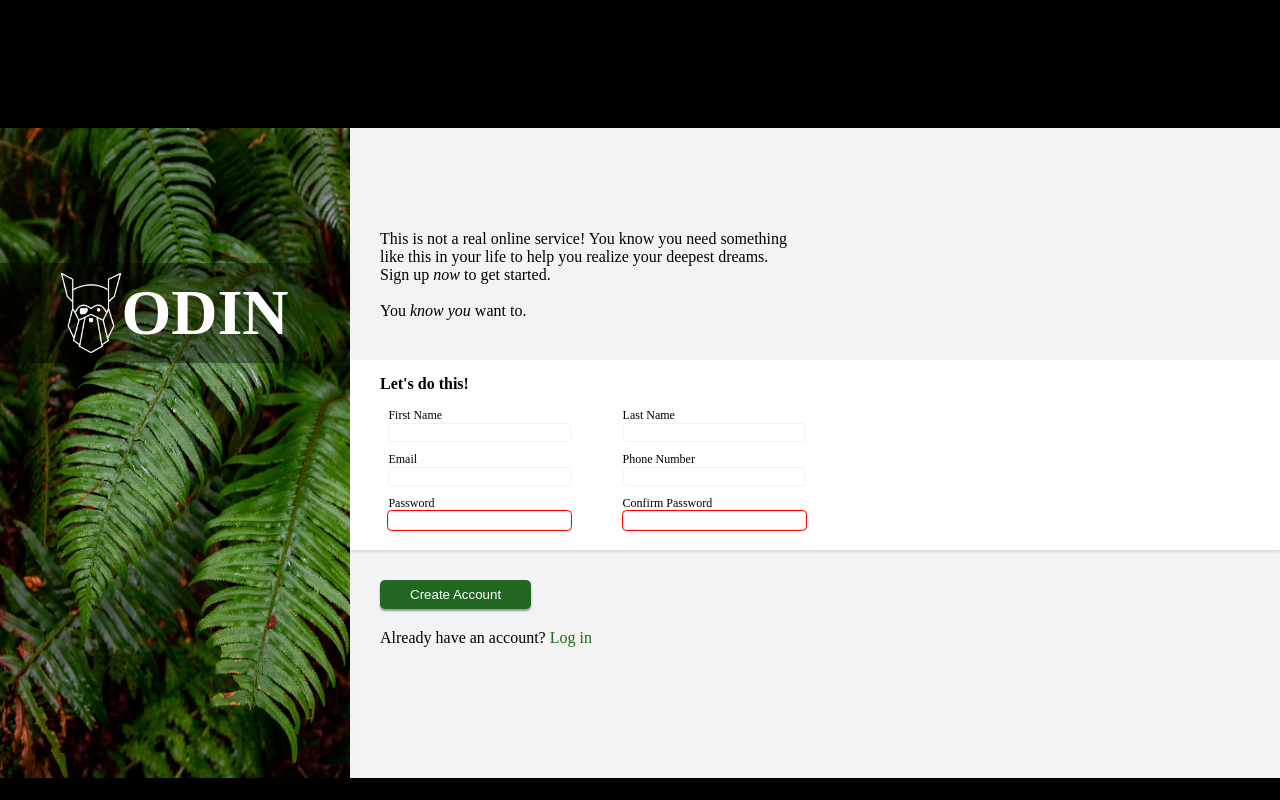
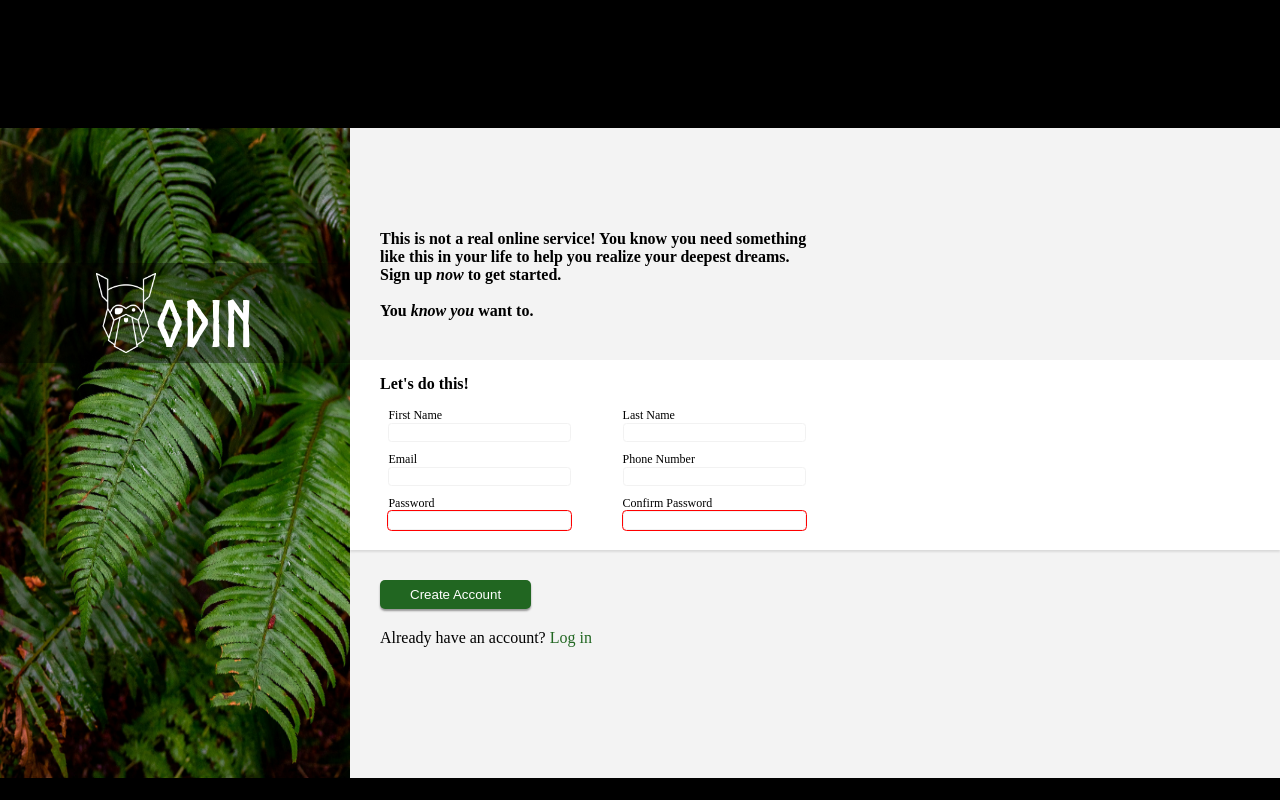
Before and after one commit to nickamo44/signUpFormTOP, a plain HTML site: page index.html in a window 1280 px wide. Drawn offline with Linux system fonts and the light colour scheme.

Commit message:
External font

```diff
--- a/index.html
+++ b/index.html
@@ -12,13 +12,13 @@
             <img id="trees" src="/halie-west-25xggax4bSA-unsplash.jpg" alt="trees">
             <div class="logoText">
                 <img id="logo" src="/odin-logo.png" alt="odin logo">
-                <h1>ODIN</h1>
+                <p class="ODIN">ODIN</p>
             </div>
         </div>
         <div class="info">
             <div class="topInfo">
-                This is not a real online service! You know you need something<br>like this in your life to help you realize your deepest dreams.<br>Sign up <i>now</i> to get started.<br>
-                <br> You <i>know you</i> want to.
+                <b>This is not a real online service! You know you need something<br>like this in your life to help you realize your deepest dreams.<br>Sign up <i>now</i> to get started.<br></b>
+                <br><b>You <i>know you</i> want to.</b>
             </div>
             <div class="middleInfo">
                 <div class="formSentence"><b>Let's do this!</b></div>
--- a/styles.css
+++ b/styles.css
@@ -2,6 +2,11 @@ body{
     background-color: rgb(0, 0, 0);
     display: flex;
     margin: 0;
+}
+
+@font-face {
+    font-family: Norse-Bold;
+    src: url(/Norse-Bold.otf);
 }
 
 .everything{
@@ -31,9 +36,11 @@ body{
     height: 100px;
 }
 
-h1{
+.ODIN{
+    margin-top: 85px;
     color: white;
     font-size: 4rem;
+    font-family: Norse-Bold;
 }
 
 #logo{
```
Also changed, not shown: Norse-Bold.otf (added).
